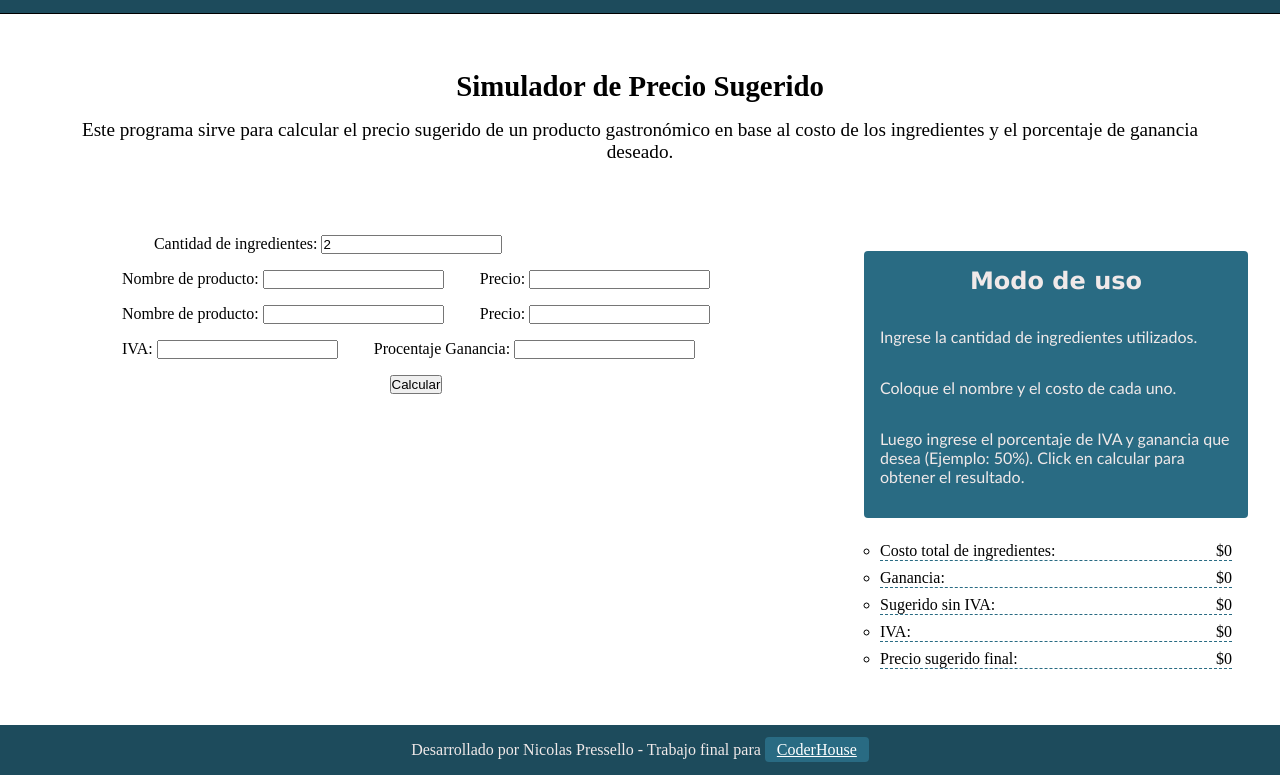
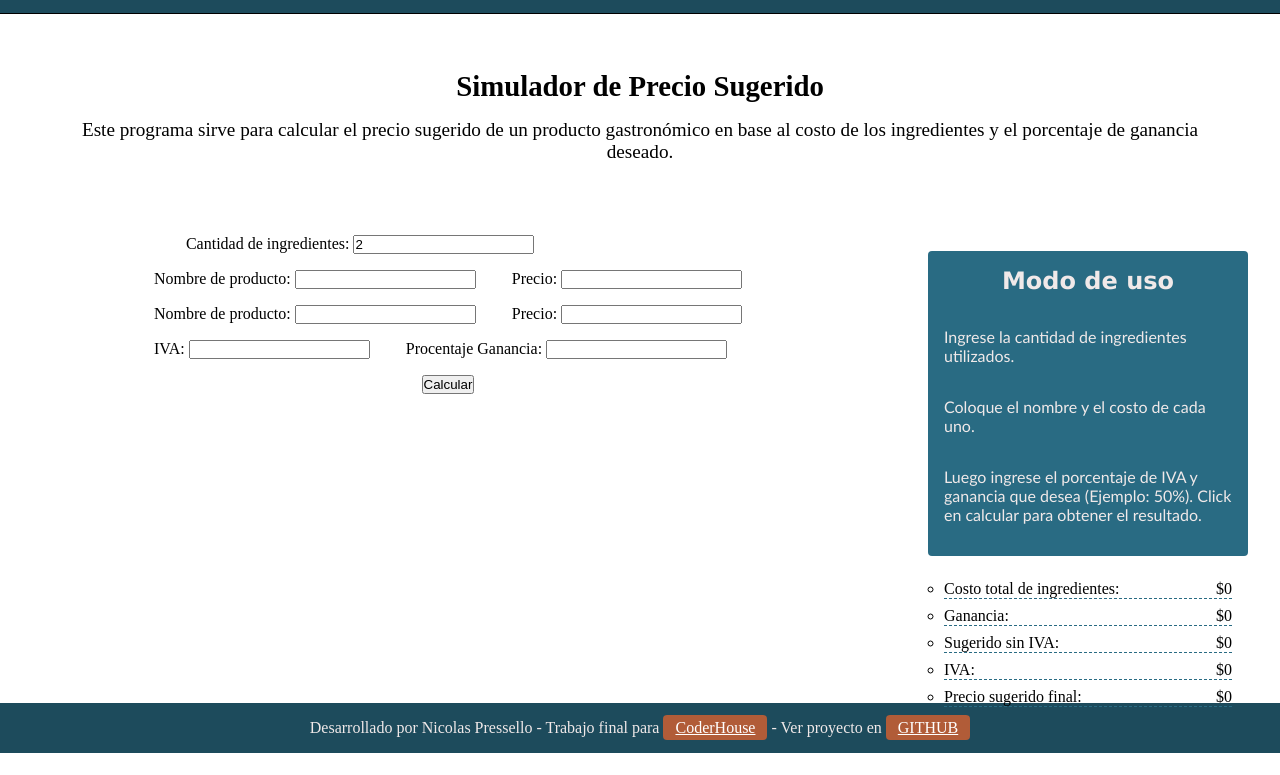
Before and after one commit to npressello/simuladorPressello, a plain HTML site: page index.html in a window 1280 px wide. Shown: the part 47-822 px from the top of the page. Drawn offline with Linux system fonts and the light colour scheme.

Commit message:
agrego comentarios

```diff
--- a/css/style.css
+++ b/css/style.css
@@ -7,6 +7,7 @@
     --background-primary: #1d4b5c;
     --text-primary: #f0e9e9;
     --background-secondary: #296b83;
+    --background-complementary: #b15c38;
 }
 
 
@@ -84,11 +85,18 @@ label:last-of-type {
     text-align: center;
 }
 
+.sticky {
+    height: 25vh;
+    max-width: 30%;
+    position: -webkit-sticky;
+    position: sticky;
+    top: 0;
+}
+
 .result-wrapper {
     display: flex;
     flex-direction: column;
     padding: 2rem;
-    max-width: 30%;
 }
 
 .instructions {
@@ -132,7 +140,7 @@ label:last-of-type {
 .coder-link {
     padding: 0.25rem 0.75rem;
     color: white;
-    background-color: var(--background-secondary);
+    background-color: var(--background-complementary);
     border-radius: 0.25rem;
 }
 
--- a/index.html
+++ b/index.html
@@ -60,6 +60,7 @@
                 </form>
             </div>
 
+            <div class="sticky">
                 <aside class="result-wrapper">
                     <div class="instructions">
                         <h2 class="title">Modo de uso</h2>
@@ -78,10 +79,12 @@
                         </ul>
                     </div>
                 </aside>
+            </div>
+
         </main>
 
         <footer class="footer" id="footer">
-            <p class="legal-format">Desarrollado por Nicolas Pressello - Trabajo final para <a class="coder-link" href="https://www.coderhouse.com/">CoderHouse</a></p>
+            <p class="legal-format">Desarrollado por Nicolas Pressello - Trabajo final para <a class="coder-link" href="https://www.coderhouse.com/">CoderHouse</a> - Ver proyecto en <a class="coder-link" href="https://github.com/npressello/simuladorPressello"> GITHUB</a></p>
         </footer>
     </div>
 
--- a/js/script.js
+++ b/js/script.js
@@ -5,15 +5,20 @@
     Muestra el precio sugerido con IVA del producto
 */
 
+// Mantiene en memoria la cantidad de ingredientes anterior a la modificacion
+// del formulario para hacer los calculos y actualizar acorde
 let cantidadIngredientesAnterior = parseInt(document.getElementById("totalProducts").value);
 
+// Objeto
 function Ingrediente(nombre, precio) {
     this.nombre = nombre;
     this.precio = precio;
 }
 
+
+// Funciones auxiliares de calculo
 function calcularIVA(costoProducto, IVA) {
-    return costoProducto * IVA / 100;
+    return costoProducto * IVA / 100.0;
 }
 
 function calcularGanancia(costoProducto, porcentajeGanancia) {
@@ -21,12 +26,16 @@ function calcularGanancia(costoProducto, porcentajeGanancia) {
     return costoProducto * (porcentajeGanancia / 100.0);
 }
 
+
+// Validacion de costo o porcentaje
 function numeroCorrecto(precio) {
     // Valido si el precio ingresado es un numero correcto
     if (!isNaN(precio) && precio != null && precio != "" && precio >= 0) return true;
     else return false;
 }
 
+
+// Funciones de salida
 function colocarValorEnHTML(elemento, valor) {
     let tag = document.getElementById(elemento);
     tag.innerText = valor;
@@ -40,6 +49,7 @@ function colocarResultadosEnHTML(costoIngredientes, ganancia, sugeridoSinIva, iv
     colocarValorEnHTML("totalPrice", ("$"+final));
 }
 
+
 /* Crea un input individual de ingredientes */
 function crearFormIngredienteIndividual(numero) {
     let div = document.createElement("div");
@@ -50,7 +60,6 @@ function crearFormIngredienteIndividual(numero) {
         <input type="number" name="productPrice${numero}" id="productPrice${numero}" min="0">`;
     return div;
 }
-
 
 /* Segun el numero de ingredientes elegido, actualiza la cantidad de inputs de ingredientes */
 function actualizarCantidadIngredientes() {
@@ -81,6 +90,8 @@ function actualizarCantidadIngredientes() {
     cantidadIngredientesAnterior = nuevaCantidadIngredientes;
 }
 
+
+// Recopilo info ingrediente y genero objeto
 function obtenerIngredienteIndividual(inputId) {
     let nombre = document.getElementById("productName"+inputId).value;
     let precio = parseFloat(document.getElementById("productPrice"+inputId).value);
@@ -92,6 +103,7 @@ function obtenerIngredienteIndividual(inputId) {
     return ingrediente;
 }
 
+// Genero array de ingredientes
 function obtenerIngredientes(cantidad) {
     const ingredientes = [];
 
@@ -104,7 +116,7 @@ function obtenerIngredientes(cantidad) {
 
 function obtenerIVA() {
     let iva = parseFloat(document.getElementById("iva").value);
-    if (iva < 0) {
+    if (!numeroCorrecto(iva)) {
         document.getElementById("iva").value = 0;
         iva = 0;
     }
@@ -113,13 +125,15 @@ function obtenerIVA() {
 
 function obtenerPorcentajeGanancia() {
     let porcentaje = parseFloat(document.getElementById("profitPercent").value);
-    if (porcentaje < 0) {
+    if (!numeroCorrecto(porcentaje)) {
         document.getElementById("profitPercent").value = 0;
         porcentaje = 0;
     }
     return porcentaje;
 }
 
+
+// Funcion principal de simulacion
 function simular(e) {
     e.preventDefault();
 
@@ -138,14 +152,19 @@ function simular(e) {
     precioSugeridoFinal = sugeridoSinIva + iva;
     console.log(precioSugeridoFinal);
 
+    // Muestro salida al HTML
     colocarResultadosEnHTML(costoTotalIngredientes, ganancia, sugeridoSinIva, iva, precioSugeridoFinal);
 }
 
+
+// Puerta de entrada al programa
 function main() {
 
+    // Evento de actualizacion de formulario segun cantidad de ingredientes
     let inputCantidad = document.getElementById("totalProducts");
     inputCantidad.onchange = () => {actualizarCantidadIngredientes()};
 
+    // Evento de simulacion de precios
     let btnCalcular = document.getElementById("btnCalculate");
     btnCalcular.addEventListener("click", simular);
 }
```
Lines whose indentation alone changed are shown as unchanged.
